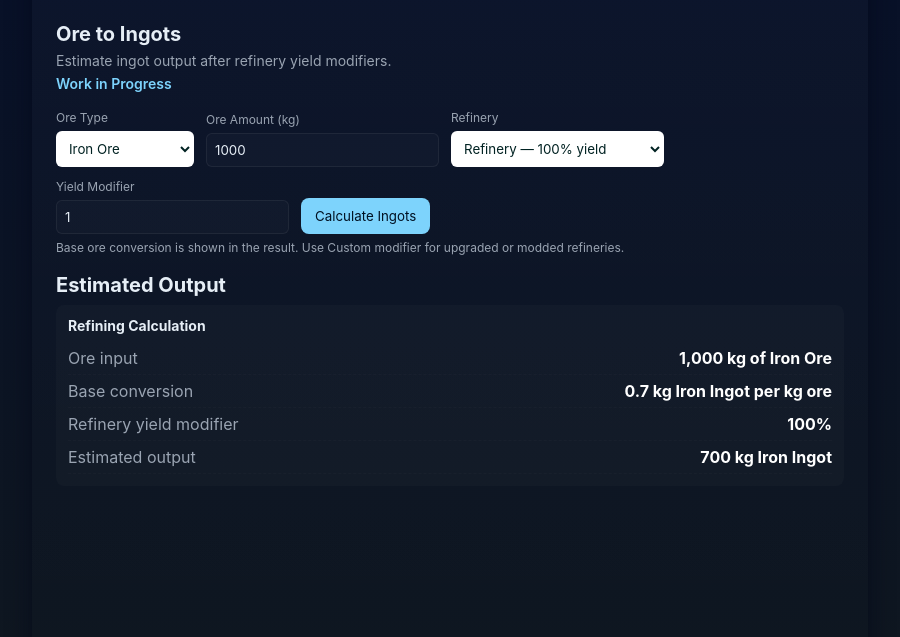
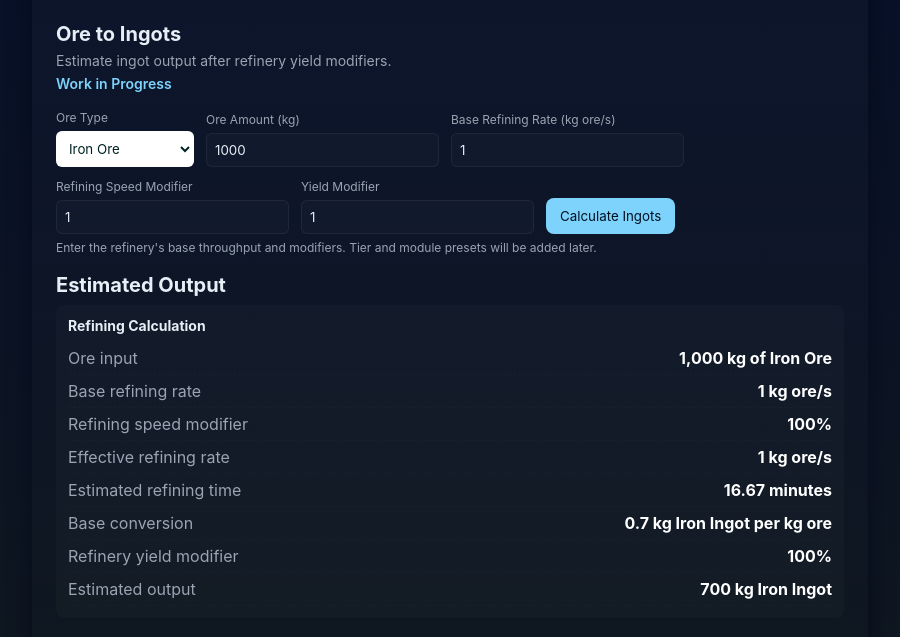
Before and after one commit to Triton0001/SI-Companion, an Electron app: page index.html in a window 900 px wide. Both pictures are taken after a click on the tab "Ore to Ingots". Shown: the part 107-744 px from the top of the page. Drawn offline with Linux system fonts and the light colour scheme.

Commit message:
Add refinery speed and yield inputs

```diff
--- a/index.html
+++ b/index.html
@@ -61,12 +61,12 @@
           <input id="ore-amount" type="number" min="0" step="any" value="1000">
         </div>
         <div class="field">
-          <label for="refinery">Refinery</label>
-          <select id="refinery">
-            <option value="0.5">Basic Refinery — 50% yield</option>
-            <option value="1" selected>Refinery — 100% yield</option>
-            <option value="custom">Custom modifier</option>
-          </select>
+          <label for="base-rate">Base Refining Rate (kg ore/s)</label>
+          <input id="base-rate" type="number" min="0" step="any" value="1">
+        </div>
+        <div class="field">
+          <label for="speed-modifier">Refining Speed Modifier</label>
+          <input id="speed-modifier" type="number" min="0" step="0.01" value="1">
         </div>
         <div class="field">
           <label for="yield-modifier">Yield Modifier</label>
@@ -74,7 +74,7 @@
         </div>
         <button id="ore-calc">Calculate Ingots</button>
       </div>
-      <p class="input-note">Base ore conversion is shown in the result. Use Custom modifier for upgraded or modded refineries.</p>
+      <p class="input-note">Enter the refinery's base throughput and modifiers. Tier and module presets will be added later.</p>
       <section id="ore-results">
         <h2>Estimated Output</h2>
         <div id="ore-output" aria-live="polite"></div>
--- a/script.js
+++ b/script.js
@@ -184,26 +184,30 @@ Object.keys(oreDefs).forEach(name => {
   oreSelect.appendChild(option)
 })
 
-const refinerySelect = document.getElementById('refinery')
+const baseRateInput = document.getElementById('base-rate')
+const speedModifierInput = document.getElementById('speed-modifier')
 const yieldModifierInput = document.getElementById('yield-modifier')
-
-refinerySelect.addEventListener('change', () => {
-  if (refinerySelect.value !== 'custom') yieldModifierInput.value = refinerySelect.value
-  yieldModifierInput.focus()
-})
 
 document.getElementById('ore-calc').addEventListener('click', () => {
   const oreName = oreSelect.value
   const ore = oreDefs[oreName]
   const amount = Math.max(0, Number(document.getElementById('ore-amount').value) || 0)
+  const baseRate = Math.max(0, Number(baseRateInput.value) || 0)
+  const speedModifier = Math.max(0, Number(speedModifierInput.value) || 0)
   const modifier = Math.max(0, Number(yieldModifierInput.value) || 0)
   const output = document.getElementById('ore-output')
   const ingots = amount * ore.baseYield * modifier
+  const effectiveRate = baseRate * speedModifier
+  const refiningSeconds = effectiveRate > 0 ? amount / effectiveRate : null
 
   output.innerHTML = ''
   const frag = document.createDocumentFragment()
   addSection(frag, 'Refining Calculation', [
     ['Ore input', `${formatNumber(amount)} kg of ${oreName}`],
+    ['Base refining rate', `${formatNumber(baseRate)} kg ore/s`],
+    ['Refining speed modifier', `${formatNumber(speedModifier * 100)}%`],
+    ['Effective refining rate', `${formatNumber(effectiveRate)} kg ore/s`],
+    ['Estimated refining time', refiningSeconds === null ? 'Enter a speed above 0' : formatDuration(refiningSeconds)],
     ['Base conversion', `${formatNumber(ore.baseYield)} kg ${ore.ingot} per kg ore`],
     ['Refinery yield modifier', `${formatNumber(modifier * 100)}%`],
     ['Estimated output', `${formatNumber(ingots)} kg ${ore.ingot}`]
```
